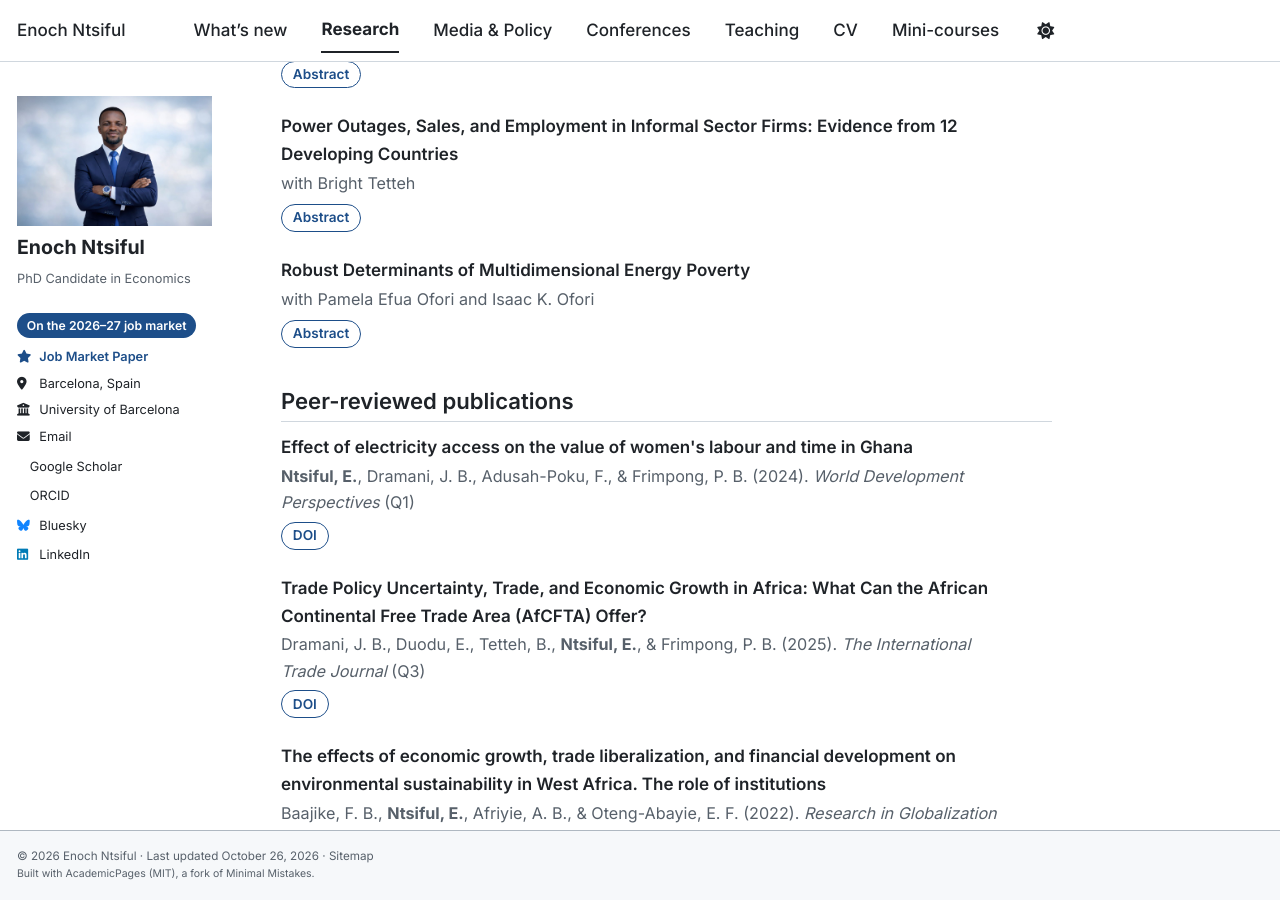
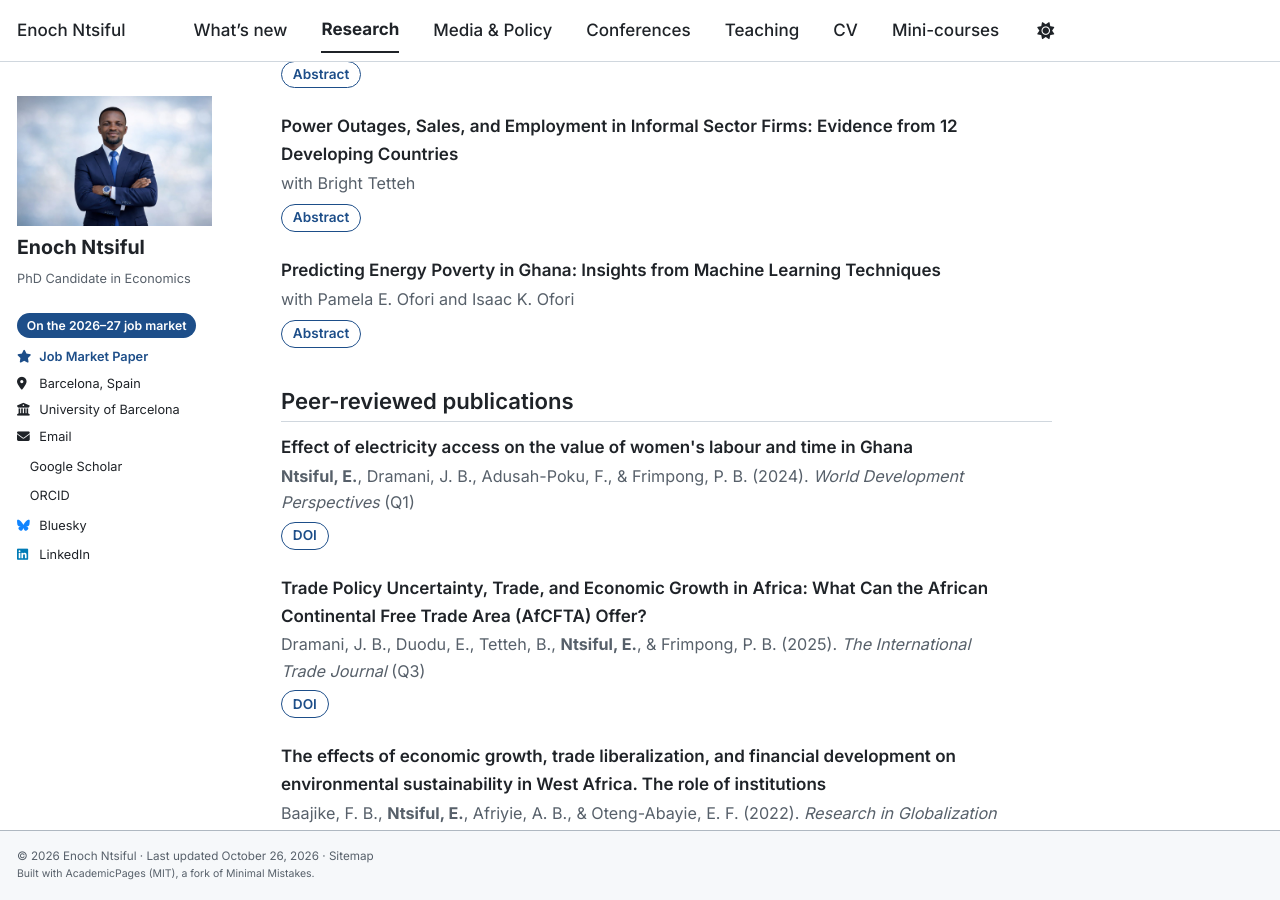
Before and after one commit to ntsifulenoch/ntsifulenoch.github.io, a Jekyll site: the page built from _pages/research.md, in a window 1280 px wide and 900 px high, scrolled down 1690 px. Built offline with Jekyll 4.4.1, drawn with Linux system fonts in a browser that asks for light colours; a style sheet for code colours, icons or effects is not loaded.

Commit message:
Update research paper title and authors

```diff
--- a/_pages/research.md
+++ b/_pages/research.md
@@ -71,8 +71,8 @@ Alongside the job market paper, my doctoral thesis includes these two papers.
 </div>
 
 <div class="paper">
-  <p class="paper__title">Robust Determinants of Multidimensional Energy Poverty</p>
-  <p class="paper__meta">with Pamela Efua Ofori and Isaac K. Ofori</p>
+  <p class="paper__title">Predicting Energy Poverty in Ghana: Insights from Machine Learning Techniques</p>
+  <p class="paper__meta">with Pamela E. Ofori and Isaac K. Ofori</p>
   <div class="links">
     <details>
       <summary>Abstract</summary>
```
